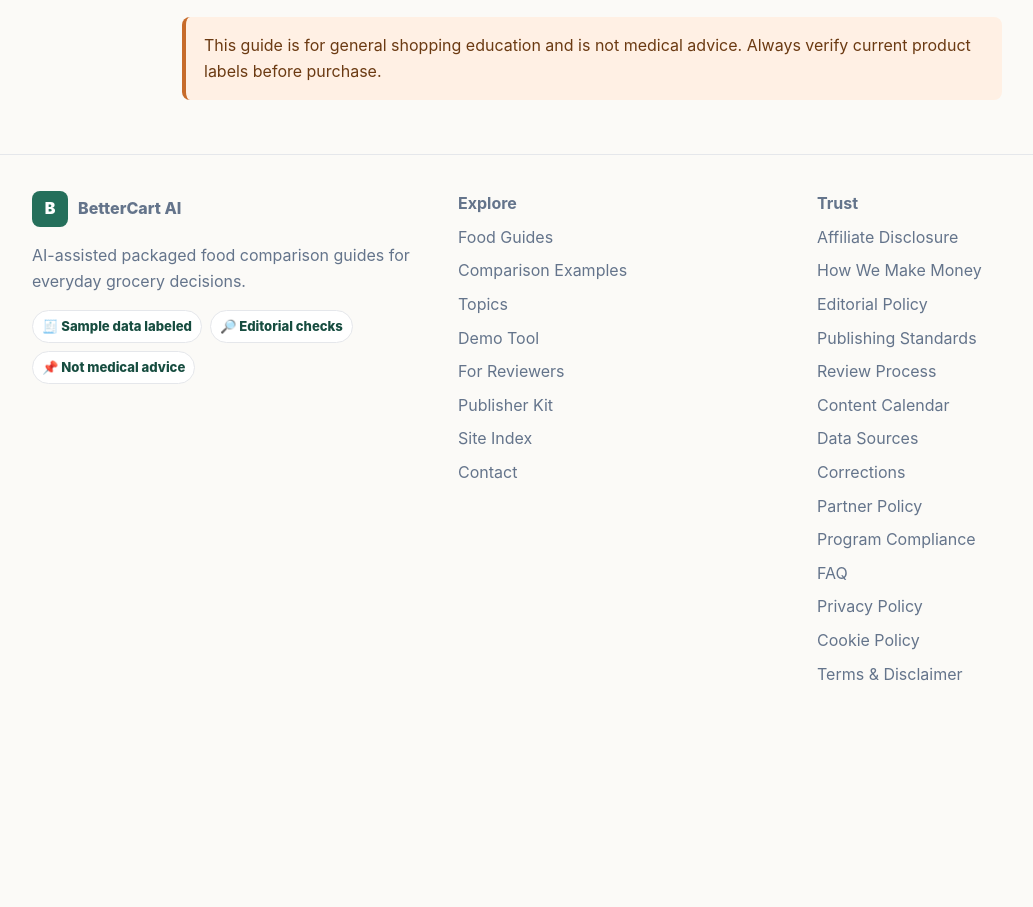
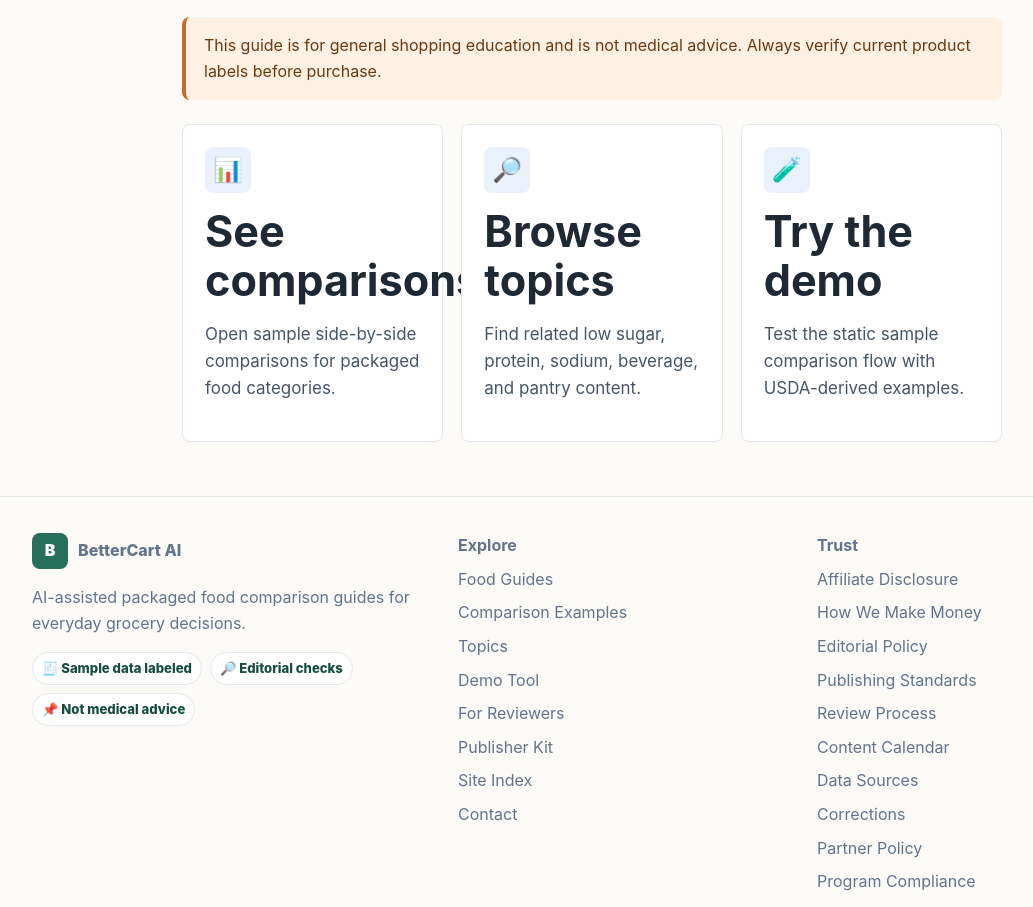
Before and after one commit to Astalos11/bettercart-ai-approval-site, a Next.js app: page /guides/how-to-choose-low-sugar-snacks in a window 1280 px wide. Shown: the part 1840-2747 px from the top of the page, without its empty margins (48-1081 px from the left). Before the commit the page ends 2563 px from the top, so only its background shows below. Built offline with nearby package versions, Linux system fonts and the light colour scheme; no server answers.

Commit message:
Add article next step cards

```diff
--- a/app/globals.css
+++ b/app/globals.css
@@ -699,6 +699,10 @@ a.card:focus-visible {
   margin: 22px 0;
 }
 
+.article-next-steps {
+  margin-top: 24px;
+}
+
 .faq-list {
   display: grid;
   gap: 14px;
--- a/app/guides/[slug]/page.jsx
+++ b/app/guides/[slug]/page.jsx
@@ -77,6 +77,23 @@ export default function GuidePage({ params }) {
       <div className="disclaimer">
         This guide is for general shopping education and is not medical advice. Always verify current product labels before purchase.
       </div>
+      <div className="grid three article-next-steps" aria-label="Guide next steps">
+        <Link className="card" href="/compare">
+          <div className="card-icon" aria-hidden="true">📊</div>
+          <h2>See comparisons</h2>
+          <p>Open sample side-by-side comparisons for packaged food categories.</p>
+        </Link>
+        <Link className="card" href="/topics">
+          <div className="card-icon" aria-hidden="true">🔎</div>
+          <h2>Browse topics</h2>
+          <p>Find related low sugar, protein, sodium, beverage, and pantry content.</p>
+        </Link>
+        <Link className="card" href="/tools/food-comparison-demo">
+          <div className="card-icon" aria-hidden="true">🧪</div>
+          <h2>Try the demo</h2>
+          <p>Test the static sample comparison flow with USDA-derived examples.</p>
+        </Link>
+      </div>
     </article>
   );
 }
```
Also changed, not shown: app/compare/[slug]/page.jsx (+17 -0 lines).
